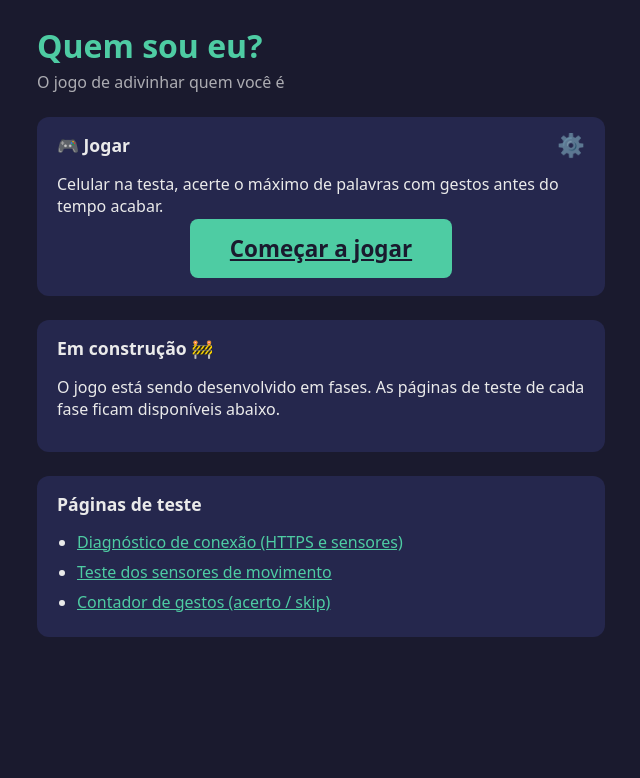
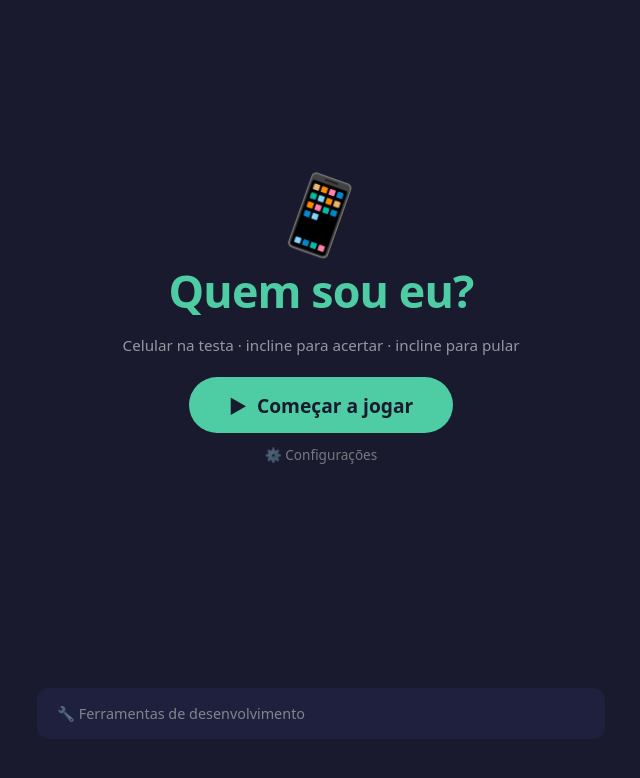
Before and after one commit to GustavoRizzo/game-quem-sou-eu, a website: page index.html in a window 1280 px wide. Shown: the whole page, without its empty margins (319-959 px from the left). Drawn offline with Linux system fonts and the light colour scheme.

Commit message:
New home page

```diff
--- a/assets/styles.css
+++ b/assets/styles.css
@@ -616,3 +616,105 @@ body.flash-skip {
   width: 100%;
   text-align: center;
 }
+
+/* ---- Home hero ---- */
+.hero {
+  display: flex;
+  flex-direction: column;
+  align-items: center;
+  justify-content: center;
+  min-height: 80dvh;
+  padding: 2rem 1.5rem;
+  text-align: center;
+  gap: 0.75rem;
+}
+
+.hero h1 {
+  font-size: 2.8rem;
+  letter-spacing: -0.02em;
+  margin: 0;
+}
+
+.hero-phone {
+  font-size: 4.5rem;
+  line-height: 1;
+  animation: tilt-phone 3s ease-in-out infinite;
+  display: inline-block;
+}
+
+@keyframes tilt-phone {
+  0%, 100% { transform: rotate(0deg); }
+  25%       { transform: rotate(-22deg); }
+  75%       { transform: rotate(22deg); }
+}
+
+@media (prefers-reduced-motion: reduce) {
+  .hero-phone { animation: none; }
+}
+
+.hero-sub {
+  opacity: 0.6;
+  font-size: 0.95rem;
+  margin: 0;
+  line-height: 1.6;
+}
+
+.btn-play {
+  display: inline-block;
+  margin-top: 0.5rem;
+  padding: 0.9rem 2.5rem;
+  font-size: 1.2rem;
+  font-weight: 700;
+  background: var(--accent);
+  color: #1a1a2e;
+  border-radius: 999px;
+  text-decoration: none;
+  animation: glow-pulse 2.5s ease-in-out infinite;
+}
+
+@keyframes glow-pulse {
+  0%, 100% { box-shadow: 0 0 0 0 rgba(78, 204, 163, 0); }
+  50%       { box-shadow: 0 0 28px 8px rgba(78, 204, 163, 0.3); }
+}
+
+@media (prefers-reduced-motion: reduce) {
+  .btn-play { animation: none; }
+}
+
+.hero-config {
+  font-size: 0.85rem;
+  opacity: 0.45;
+  text-decoration: none;
+  color: var(--text);
+  transition: opacity 0.15s;
+}
+
+.hero-config:hover {
+  opacity: 0.85;
+}
+
+/* ---- Dev tools card (collapsible) ---- */
+.card-dev {
+  opacity: 0.5;
+  transition: opacity 0.2s;
+}
+
+.card-dev:hover,
+.card-dev[open] {
+  opacity: 1;
+}
+
+.card-dev summary {
+  cursor: pointer;
+  font-size: 0.9rem;
+  list-style: none;
+  margin: 0;
+}
+
+.card-dev summary::-webkit-details-marker {
+  display: none;
+}
+
+.card-dev[open] summary {
+  margin-bottom: 0.75rem;
+}
--- a/index.html
+++ b/index.html
@@ -11,32 +11,25 @@
   <script type="module" src="lib/register-sw.js"></script>
 </head>
 <body>
-  <main class="container">
+  <main>
+    <section class="hero">
+      <div class="hero-phone">📱</div>
       <h1>Quem sou eu?</h1>
-    <p class="subtitle">O jogo de adivinhar quem você é</p>
-
-    <section class="card">
-      <div class="card-header">
-        <h2>🎮 Jogar</h2>
-        <a href="pages/settings/" class="icon-link" title="Configurações">⚙️</a>
-      </div>
-      <p>Celular na testa, acerte o máximo de palavras com gestos antes do tempo acabar.</p>
-      <p style="text-align: center;"><a href="pages/game/" class="btn btn-lg">Começar a jogar</a></p>
+      <p class="hero-sub">Celular na testa · incline para acertar · incline para pular</p>
+      <a href="pages/game/" class="btn-play">▶&nbsp; Começar a jogar</a>
+      <a href="pages/settings/" class="hero-config">⚙️ Configurações</a>
     </section>
 
-    <section class="card">
-      <h2>Em construção 🚧</h2>
-      <p>O jogo está sendo desenvolvido em fases. As páginas de teste de cada fase ficam disponíveis abaixo.</p>
-    </section>
-
-    <section class="card">
-      <h2>Páginas de teste</h2>
+    <div class="container">
+      <details class="card card-dev">
+        <summary>🔧 Ferramentas de desenvolvimento</summary>
         <ul class="test-list">
           <li><a href="pages/connection-diagnostics/">Diagnóstico de conexão (HTTPS e sensores)</a></li>
           <li><a href="pages/sensor-test/">Teste dos sensores de movimento</a></li>
           <li><a href="pages/gesture-counter/">Contador de gestos (acerto / skip)</a></li>
         </ul>
-    </section>
+      </details>
+    </div>
   </main>
 </body>
 </html>
```
Lines whose indentation alone changed are shown as unchanged.
